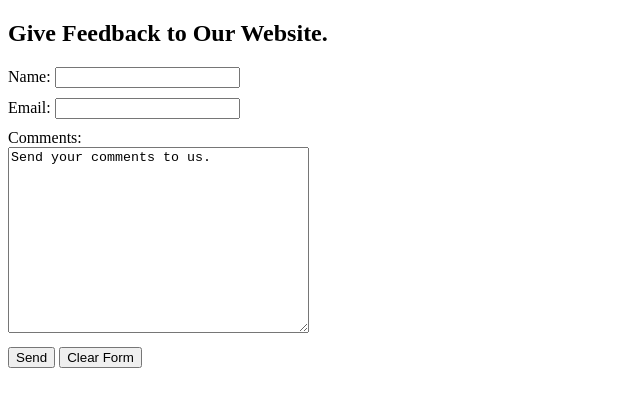
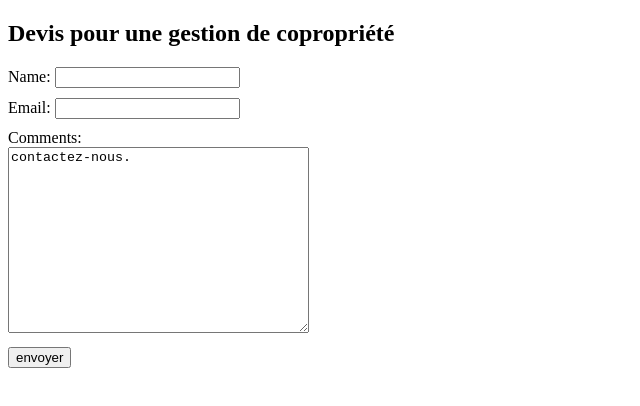
Before and after one commit to prodi-sa/immoprodi, a plain HTML site: page index.html in a window 1280 px wide. Shown: the whole page, without its empty margins (0-640 px from the left). Drawn offline with Linux system fonts and the light colour scheme.

Commit message:
Update index.html

```diff
--- a/index.html
+++ b/index.html
@@ -9,11 +9,11 @@
     </style>
   </head>
   <body>
-    <h2>Give Feedback to Our Website.</h2>
-    <form action="mailto:info@w3docs.com" method="get" enctype="text/plain">
+    <h2>Devis pour une gestion de copropriété</h2>
+    <form action="mailto:didiermarc@outlook.be" method="get" enctype="text/plain">
       <div>
         <label for="name">Name:
-          <input type="text" name="name" id="name" />
+          <input type="text" name="nom" id="name" />
         </label>
       </div>
       <div>
@@ -24,11 +24,10 @@
       <div>
         <label>Comments:</label>
         <br />
-        <textarea name="comments" rows="12" cols="35">Send your comments to us.</textarea>
+        <textarea name="message" rows="12" cols="35">contactez-nous.</textarea>
       </div>
       <div>
-        <input type="submit" name="submit" value="Send" />
-        <input type="reset" name="reset" value="Clear Form" />
+        <input type="submit" name="submit" value="envoyer" />
       </div>
     </form>
   </body>
```
